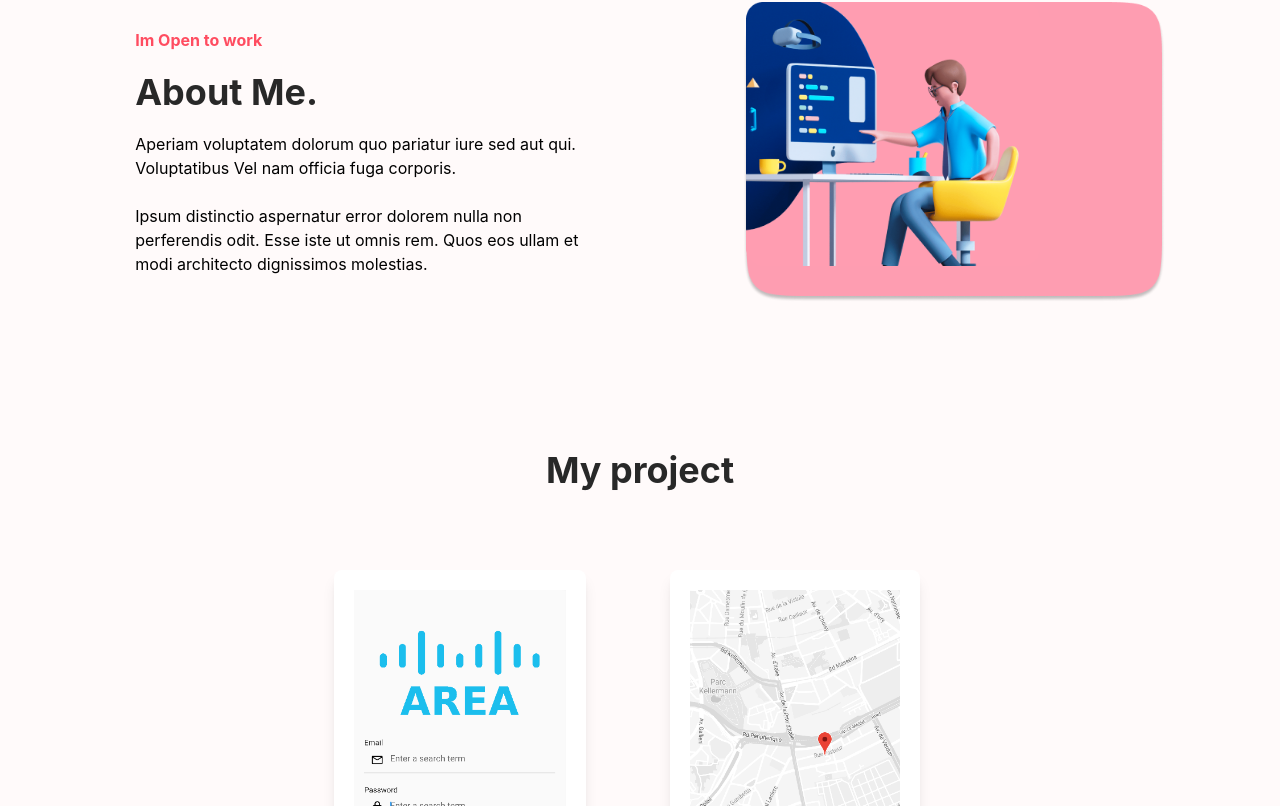
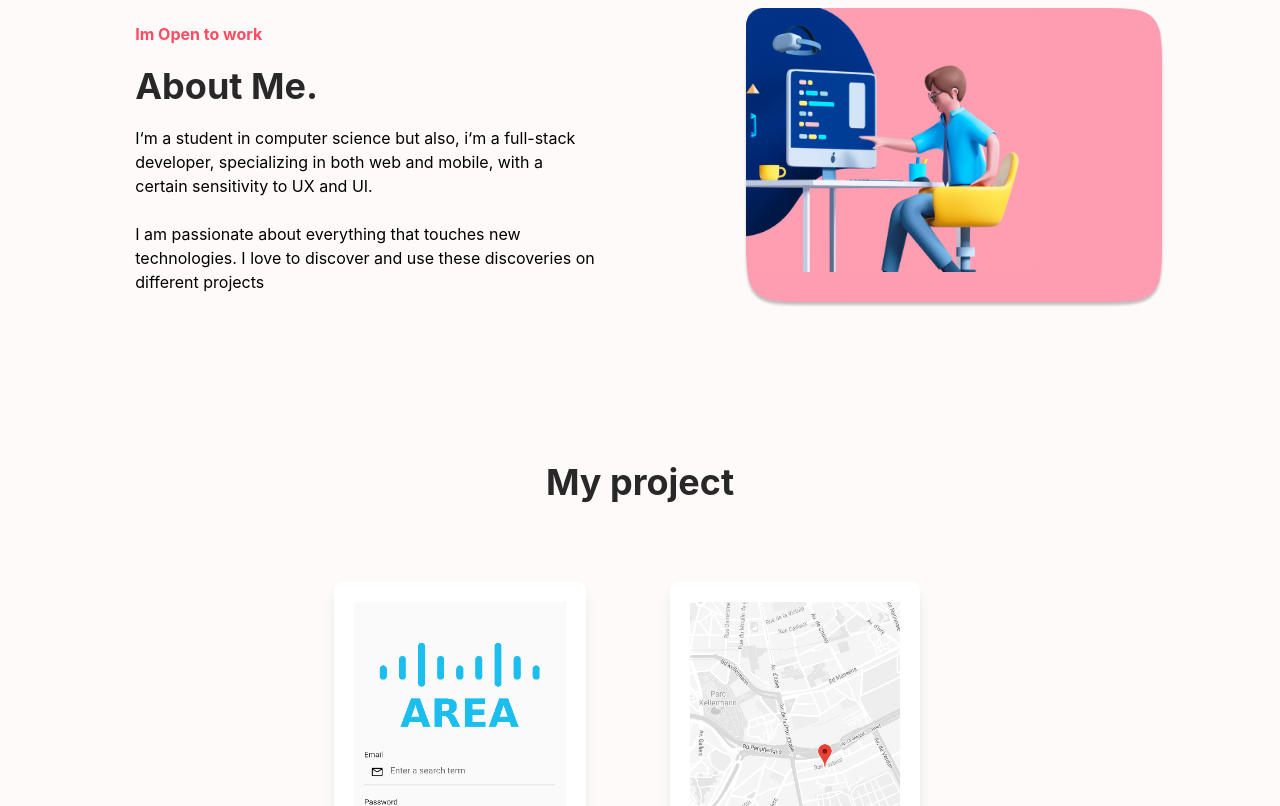
Before and after one commit to KylianGERMAIN/Portfolio, a Next.js app: page / in a window 1280 px wide. Shown: the part 1294-2100 px from the top of the page. Built offline with nearby package versions, Linux system fonts and the light colour scheme.

Commit message:
[ADD] text no lorem

```diff
--- a/components/element/AboutMe.tsx
+++ b/components/element/AboutMe.tsx
@@ -12,8 +12,10 @@ const AboutMe: NextPage = () => {
           <div className="w-[350px] sm:w-[500px] p-5">
             <p className="text-[#FF4C60] font-bold">Im Open to work</p>
             <h2 className="text-4xl font-bold pt-5 pb-5 text-[#282828]">About Me.</h2>
-            <p className="text-sm lg:text-base">Aperiam voluptatem dolorum quo pariatur iure sed aut qui. Voluptatibus Vel nam officia fuga corporis. <br /><br />
-              Ipsum distinctio aspernatur error dolorem nulla non perferendis odit. Esse iste ut omnis rem. Quos eos ullam et modi architecto dignissimos molestias.</p>
+            <p className="text-sm lg:text-base">
+              I&lsquo;m a student in computer science but also, i&lsquo;m a full-stack developer, specializing in both web and mobile, with a certain sensitivity to UX and UI.<br /><br />
+              I am passionate about everything that touches new technologies. I love to discover and use these discoveries on different projects
+            </p>
           </div>
           <img className="hidden lg:flex h-[300px] max-w-md " src={"/img/aboutMe.png"} alt={"about me image"} />
         </div>
--- a/components/element/CareerPath.tsx
+++ b/components/element/CareerPath.tsx
@@ -44,9 +44,9 @@ const CareerPath: NextPage = () => {
           {frame("/img/school.png", "2016", "Brevet des collèges (Junior High School diploma)", "College Stendhal", "")}
           <div id="Professional_Experiences" className="pb-10 pt-10"></div>
           <h3 className="text-[#FF4C60] font-bold text-2xl pb-10 pt-10">Professional Experiences</h3>
-          {frame("/img/work.png", "Avril 2022 - Juillet 2022", "Full Stack Developer", "Blanc-Sec Media", "")}
-          {frame("/img/work.png", "Octobre 2021 - Avril 2022", "Web Developer", "Support Web", "")}
-          {frame("/img/work.png", "July 2020 - January 2021", "Full Stack Developer", "Ezus", "")}
+          {frame("/img/work.png", "Avril 2022 - Juillet 2022", "Full Stack Developer", "Blanc-Sec Media", `Created a web project alone in Nextjs using Tailwind for the CSS and linked it to Strapi as a back office. Creating continuous testing with playwright and deploying with heroku`)}
+          {frame("/img/work.png", "Octobre 2021 - Avril 2022", "Part-time Web Developer", "Support Web", "CSS correction on different websites and Creation of a specification of a website.")}
+          {frame("/img/work.png", "July 2020 - January 2021", "Full Stack Developer", "Ezus", "Continuous integration in agile Scrum methodology of a back and a front from a model. The front is based on React js and CSS and the back is in python with a SQL database hosted on amazon AWS")}
         </div>
 
       </div>
--- a/components/element/Contact.tsx
+++ b/components/element/Contact.tsx
@@ -121,8 +121,10 @@ const Contact: NextPage = () => {
       </div>
       <div className="lg:w-1/2 flex justify-end place-items-center">
         <div className="lg:w-3/4  bg-[#F9F3F5] grid">
-          <h3 className="font-bold text-4xl text-left p-10">Get in touch with us!</h3>
-          <p className="p-10 pt-0 font-bold">Whether you want to learn about UX or need product design services let us help with your challenge.</p>
+          <h3 className="font-bold text-4xl text-left p-10">Contact me!</h3>
+          <p className="p-10 pt-0 font-bold">
+            Would you like to offer me A permanent contract ? Or or implement discuss with me about a project ? Do not hesitate to contact me.
+          </p>
           <div className="xl:flex space-y-10 xl:space-y-0 justify-around p-10">
             <a href="mailto:kylian.germain@hotmail.com" target="_blank" rel="noreferrer">
               <div className="w-full grid place-items-center space-y-5">
--- a/components/element/social.tsx
+++ b/components/element/social.tsx
@@ -10,7 +10,7 @@ const Social: NextPage = () => {
         <div className=" bg-[#F9F3F5] rounded-lg flex">
           <div className="md:w-[500px] p-10">
             <h3 className="text-2xl font-bold text-center pb-2">Social Media</h3>
-            <p className="text-center text-[#C4C4C4]">Mauris aliquet egestas metus</p>
+            <p className="text-center text-[#C4C4C4]">Social networks where I am active</p>
           </div>
           <div className="w-2/3 flex place-items-center">
             <div className="w-1/2 grid justify-end pr-10 ">
```
